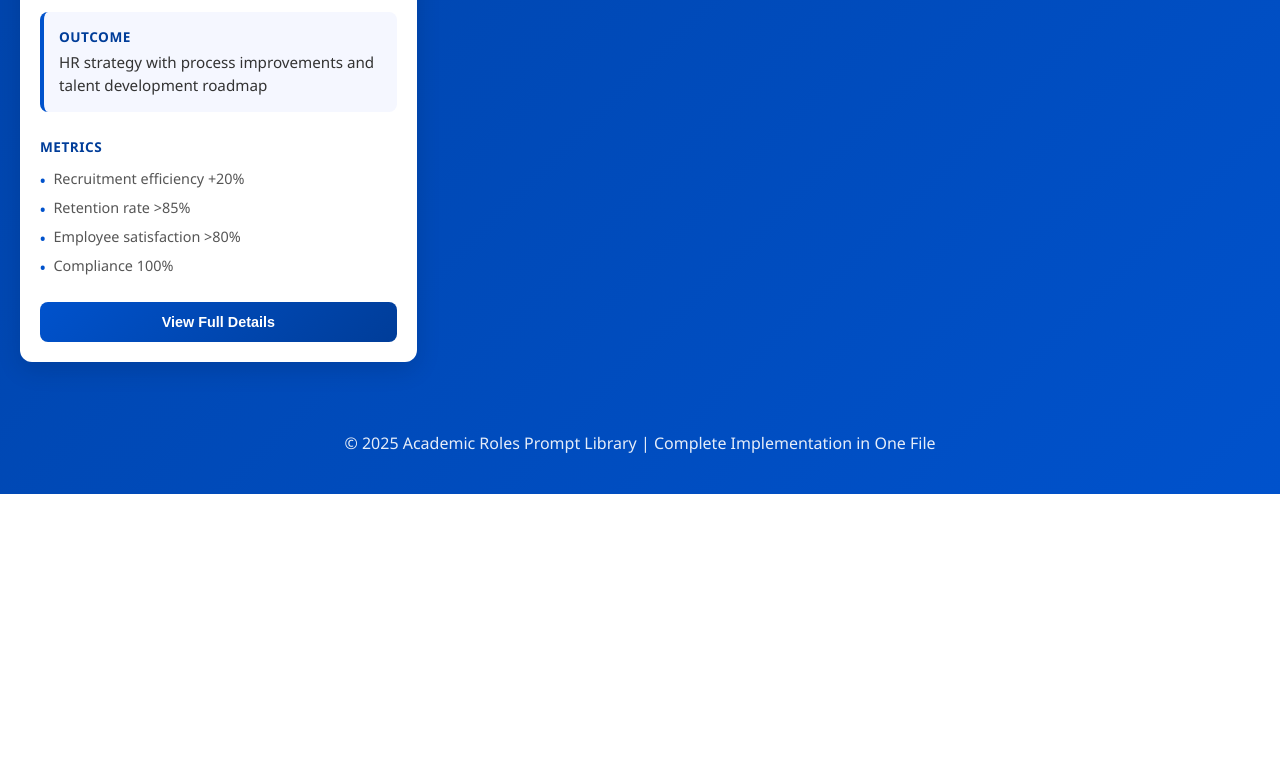
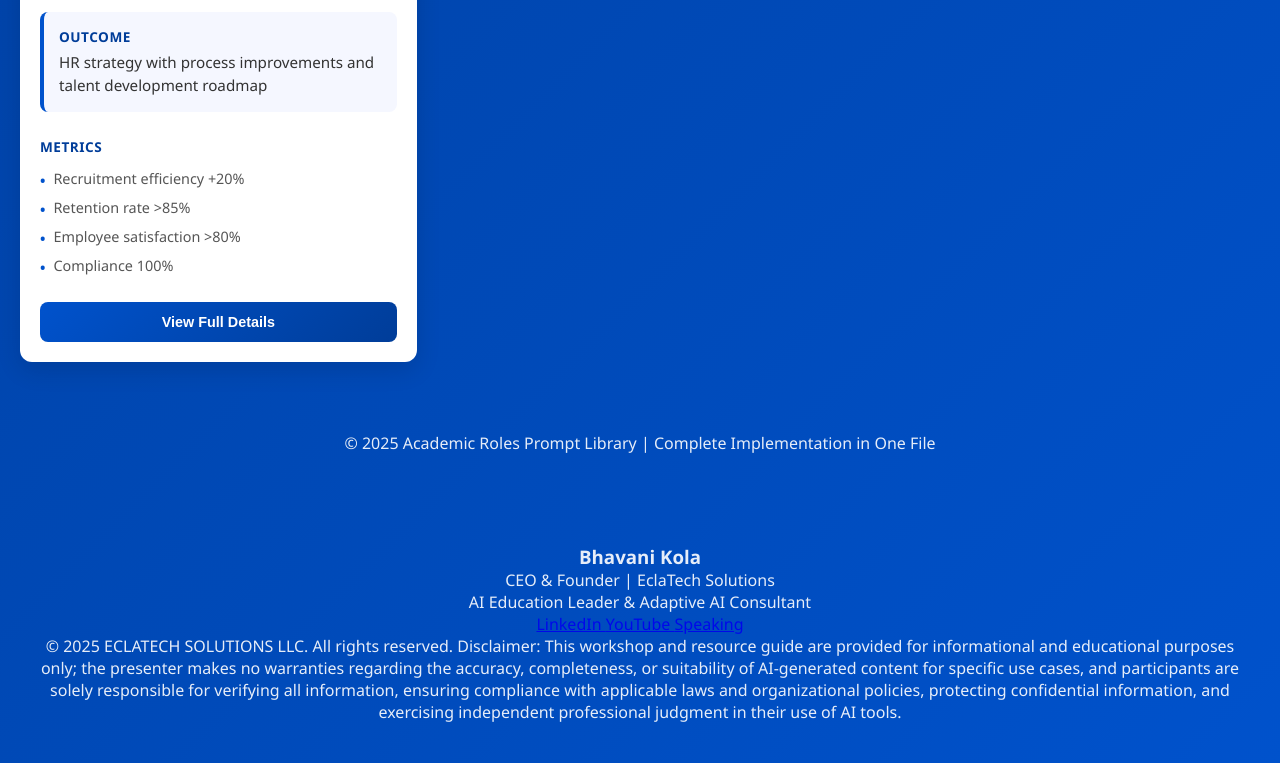
Before and after one commit to Bhavanikola2023/JJAY-Session-1-, a plain HTML site: page index.html in a window 1280 px wide. Shown: the part 3985-4748 px from the top of the page. Before the commit the page ends 4479 px from the top, so only its background shows below. Drawn offline with Linux system fonts and the light colour scheme.

Commit message:
Add footer with CEO info and social links
Added footer section with contact information and links.

```diff
--- a/index.html
+++ b/index.html
@@ -2622,5 +2622,35 @@ VALIDATION STATUS:
 
         renderRoles();
     </script>
+     <!-- Footer -->
+    <footer class="site-footer">
+        <div class="footer-container">
+            <div class="footer-content">
+                <div class="footer-info">
+                    <h3 class="footer-title">Bhavani Kola</h3>
+                    <p class="footer-subtitle">CEO & Founder | EclaTech Solutions</p>
+                    <p class="footer-description">AI Education Leader & Adaptive AI Consultant</p>
+                </div>
+                <div class="footer-links">
+                    <a href="https://www.linkedin.com/in/bhavanikola/" target="_blank" class="social-link">
+                        <i class="fab fa-linkedin"></i>
+                        LinkedIn
+                    </a>
+                    <a href="https://www.youtube.com/@BhavaniKola" target="_blank" class="social-link">
+                        <i class="fab fa-youtube"></i>
+                        YouTube
+                    </a>
+                    <a href="https://bhavanikola2023.github.io/eclatechbrochure/#home" target="_blank" class="social-link">
+                        <i class="fas fa-microphone"></i>
+                        Speaking
+                    </a>
+                </div>
+            </div>
+            <div class="footer-copyright">
+                © 2025 ECLATECH SOLUTIONS LLC. All rights reserved.
+                Disclaimer: This workshop and resource guide are provided for informational and educational purposes only; the presenter makes no warranties regarding the accuracy, completeness, or suitability of AI-generated content for specific use cases, and participants are solely responsible for verifying all information, ensuring compliance with applicable laws and organizational policies, protecting confidential information, and exercising independent professional judgment in their use of AI tools.
+            </div>
+        </div>
+    </footer>
 </body>
 </html>
```
